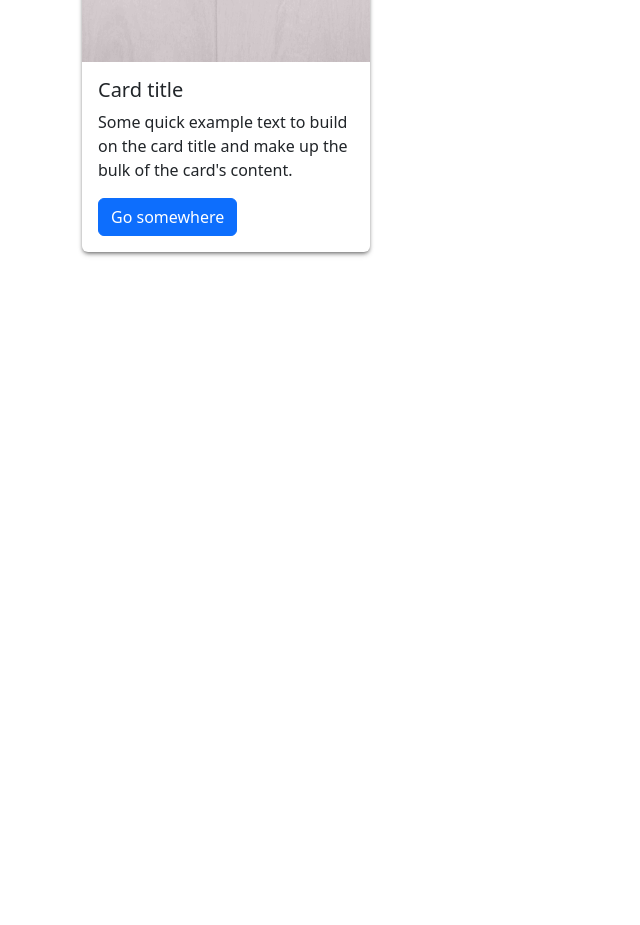
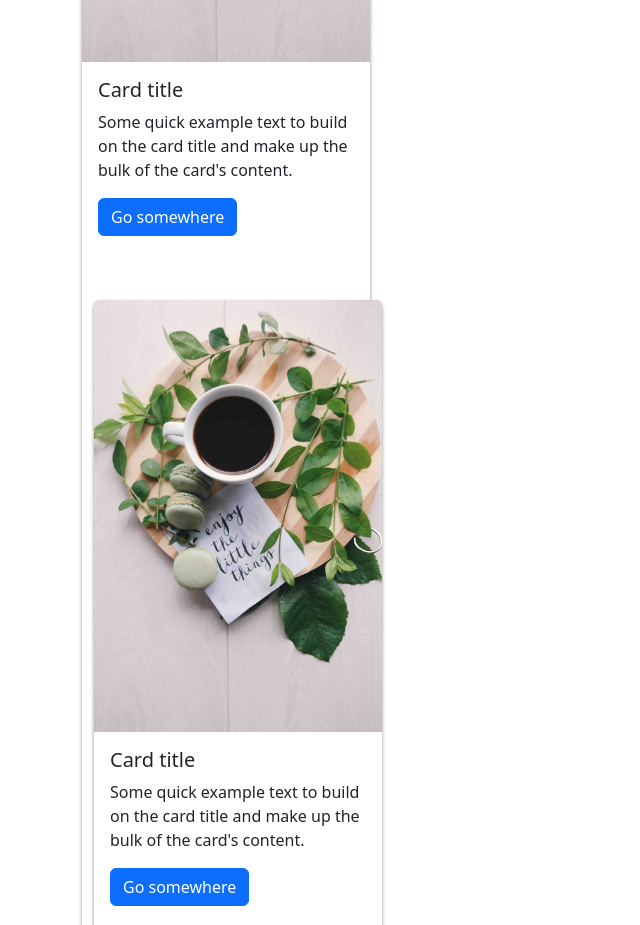
Before and after one commit to mpramos/P-GINA_WEB_B-SICO_COFFEE, a plain HTML site: page index.html in a window 1280 px wide. Shown: the part 874-1799 px from the top of the page, without its empty margins (0-640 px from the left). Before the commit the page ends 1174 px from the top, so only its background shows below. Drawn offline with nearby package versions, Linux system fonts and the light colour scheme; a script that the page names is missing.

Commit message:
Tarjetas_detalles

```diff
--- a/index.html
+++ b/index.html
@@ -43,8 +43,24 @@
         </div>
     </header>
     <section>
-        <!--? no ocupe todo el ancho de la pantalla -->
+        <!--? container no ocupe todo el ancho de la pantalla -->
         <!--? Para separar con margin o padding , en este caso margin mt-5 -->
+        <div class="container mt-5 mb-5">
+            <div class="card" style="width: 18rem;">
+                <img src="./assets/brigitte-tohm-EAay7Aj4jbc-unsplash.jpg" class="card-img-top" alt="...">
+                <div class="card-body">
+                  <h5 class="card-title">Card title</h5>
+                  <p class="card-text">Some quick example text to build on the card title and make up the bulk of the card's content.</p>
+                  <a href="#" class="btn btn-primary">Go somewhere</a>
+                </div>
+        <div class="container mt-5 mb-5">
+            <div class="card" style="width: 18rem;">
+                <img src="./assets/brigitte-tohm-EAay7Aj4jbc-unsplash.jpg" class="card-img-top" alt="...">
+                <div class="card-body">
+                  <h5 class="card-title">Card title</h5>
+                  <p class="card-text">Some quick example text to build on the card title and make up the bulk of the card's content.</p>
+                  <a href="#" class="btn btn-primary">Go somewhere</a>
+                </div>
         <div class="container mt-5 mb-5">
             <div class="card" style="width: 18rem;">
                 <img src="./assets/brigitte-tohm-EAay7Aj4jbc-unsplash.jpg" class="card-img-top" alt="...">
```
